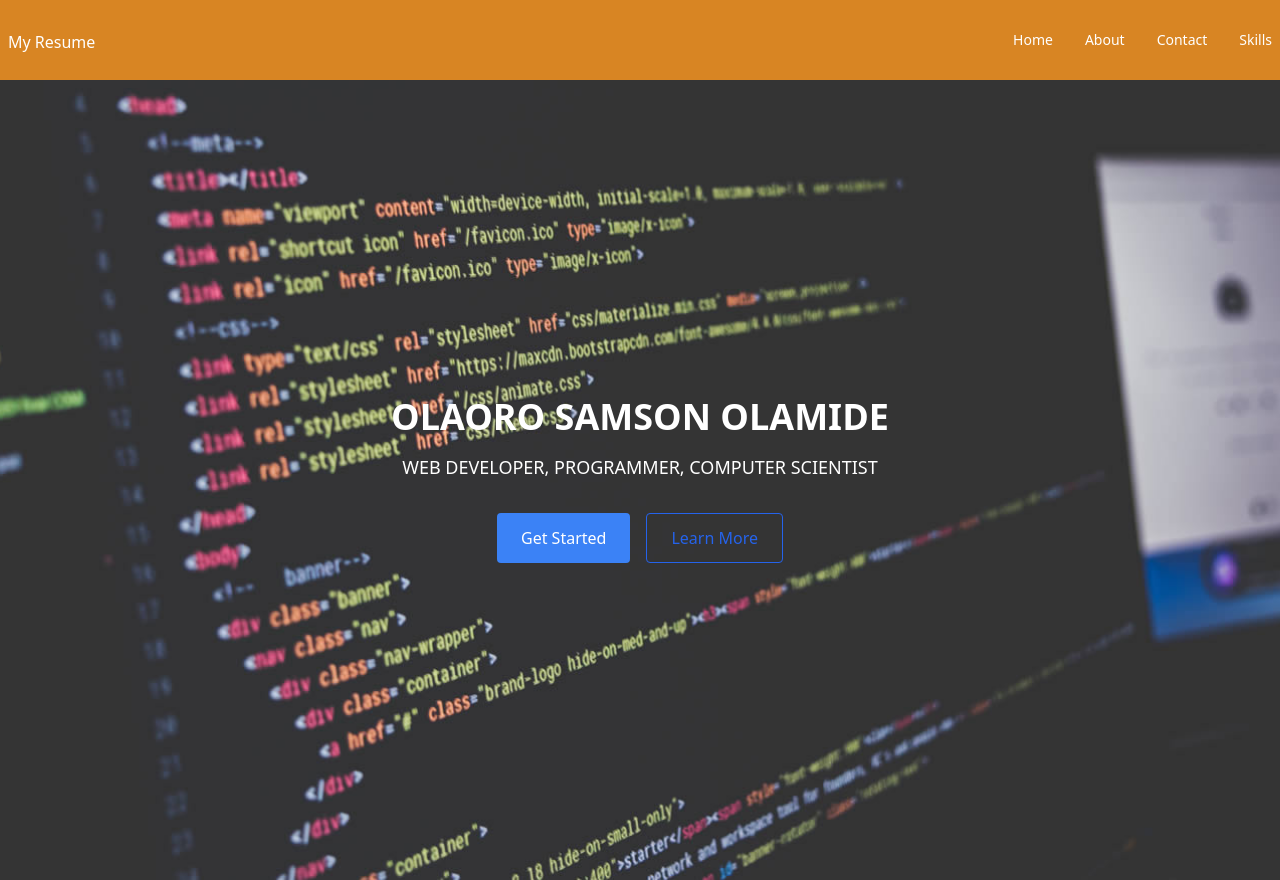
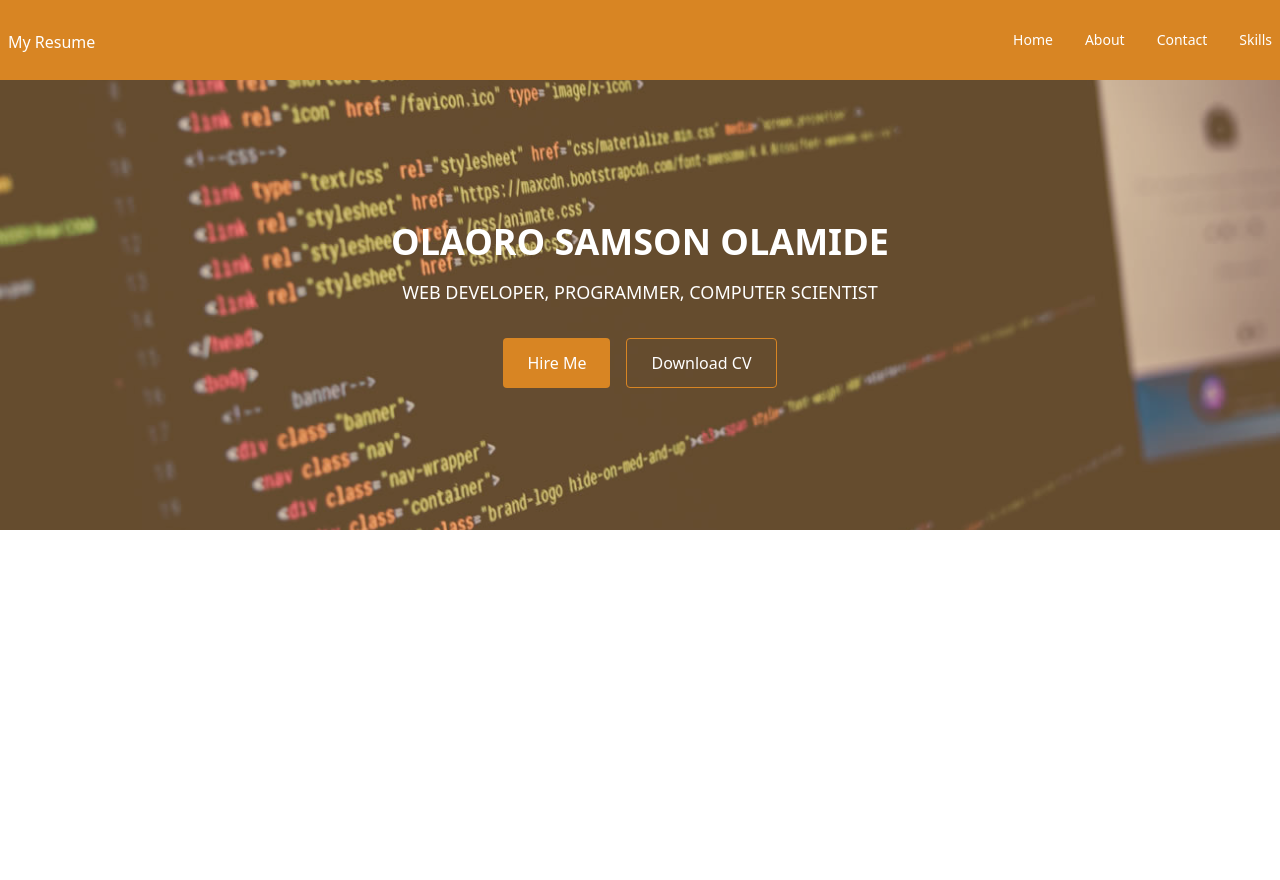
Before and after one commit to optimistictech/my-portfolio-tailwind, a website: page index.html in a window 1280 px wide. After the commit the page ends 800 px from the top, so only its background shows below. Drawn offline with Linux system fonts and the light colour scheme.

Commit message:
Cv addedd

```diff
--- a/index.html
+++ b/index.html
@@ -41,13 +41,15 @@
     </div>
   </nav>
 
-  <div class="bg-hero-image bg-center bg-no-repeat bg-cover h-screen flex items-center justify-center">
-    <div class="text-center text-white">
+  <div class="relative bg-hero-image bg-center bg-no-repeat bg-cover h-[450px] flex items-center justify-center">
+    <!-- Transparent color overlay using pseudo-element ::before -->
+    <div class="absolute inset-0 bg-custom-orange opacity-30"></div>
+    <div class="text-center text-white relative">
         <h1 class="text-4xl font-bold mb-4">OLAORO SAMSON OLAMIDE</h1>
         <p class="text-lg mb-8">WEB DEVELOPER, PROGRAMMER, COMPUTER SCIENTIST</p>
         <div class="flex justify-center space-x-4">
-            <button class="bg-blue-500 hover:bg-blue-600 text-white px-6 py-3 rounded">Get Started</button>
-            <button class="bg-transparent hover:bg-blue-600 text-blue-600 hover:text-white border border-blue-600 px-6 py-3 rounded">Learn More</button>
+            <button class="bg-custom-orange hover:bg-custom-orange-fade text-white px-6 py-3 rounded">Hire Me</button>
+         <a href="docs/Samson+Olamide+Web_developer.pdf" target="_parent">   <button class="bg-transparent hover:bg-custom-orange text-white border border-custom-orange px-6 py-3 rounded">Download CV</button></a>
         </div>
     </div>
 </div>
--- a/tailwind.config.js
+++ b/tailwind.config.js
@@ -5,6 +5,7 @@ module.exports = {
     extend: {
       colors: {
         'custom-orange': '#d88523',
+        'custom-orange-fade': '#96692b',
 
       },
       backgroundImage: {
```
Also changed, not shown: dist/output.css, 2 other files.
